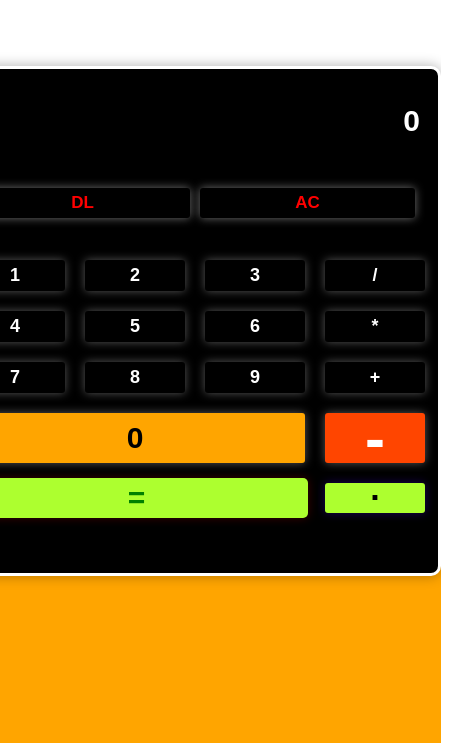
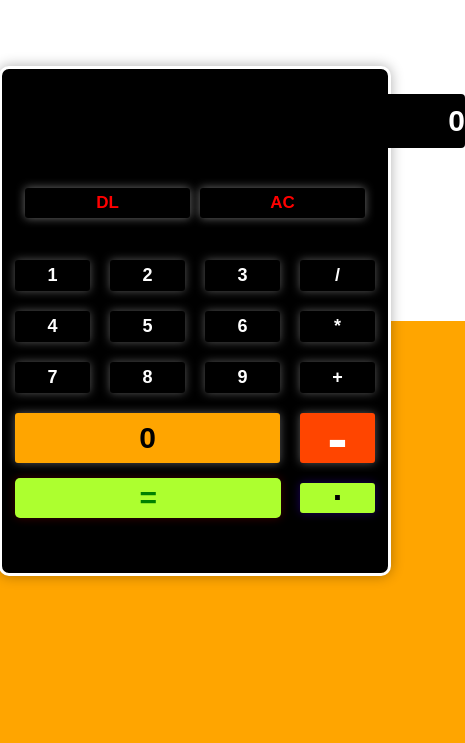
Before and after one commit to Mamesha3/calculator, a plain HTML site: page index.html in a window 390 px wide. Shown: the part 101-844 px from the top of the page, 465 px wide, since content can reach past the window. Drawn offline with Linux system fonts and the light colour scheme.

Commit message:
add mediaquery

```diff
--- a/style.css
+++ b/style.css
@@ -123,7 +123,7 @@ body {
 #equall-too {
     position: relative;
     top: -50px;
-    width: 343px;
+    width: 74%;
     outline: none;
     border: none;
     border-radius: 5px;
@@ -135,3 +135,8 @@ body {
     cursor: pointer;
     box-shadow: 0 0 10px rgba(169, 5, 5, 0.372);
 }
+@media (max-width: 501px) {
+    .container{
+        width: 360px;
+    }
+}
```
